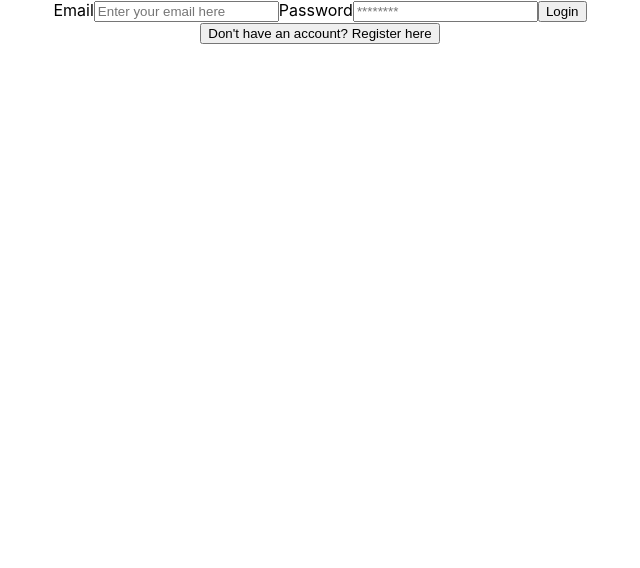
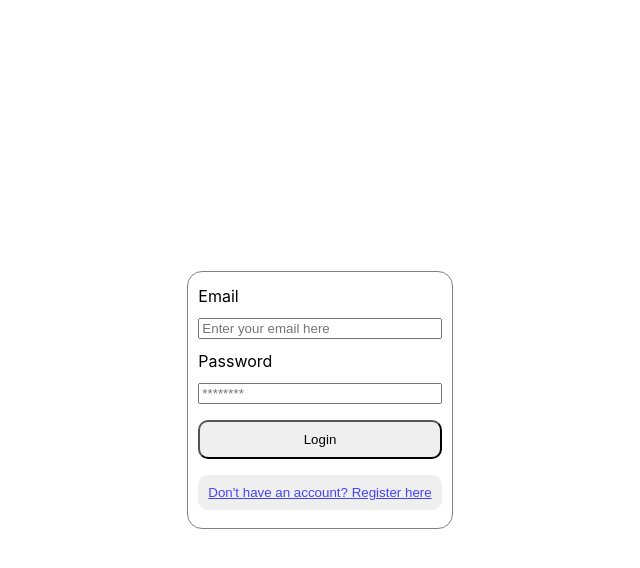
Before and after one commit to vaneetkau/tealproject, a React (Create React App) app in the folder frontend/: page / in a window 1280 px wide. Shown: the top 568 px of the page, without its empty margins (320-960 px from the left). Built offline with nearby package versions, Linux system fonts and the light colour scheme.

Commit message:
css changes

```diff
--- a/frontend/src/App.css
+++ b/frontend/src/App.css
@@ -1,38 +1,39 @@
 .App {
   text-align: center;
+  display:flex;
+  min-height: 100vh;
+  align-items: center;
+  justify-content: center;
 }
 
-.App-logo {
-  height: 40vmin;
-  pointer-events: none;
+.auth-form-container, .login-form, .register-form{
+  display: flex;
+  flex-direction: column;
+}
+.auth-form-container{
+  border: 1px solid grey;
+  padding: 10px;
+  border-radius: 15px;
 }
 
-@media (prefers-reduced-motion: no-preference) {
-  .App-logo {
-    animation: App-logo-spin infinite 20s linear;
-  }
+label {
+  text-align: left;
+  padding: 0.25rem 0;
 }
 
-.App-header {
-  background-color: #282c34;
-  min-height: 100vh;
-  display: flex;
-  flex-direction: column;
-  align-items: center;
-  justify-content: center;
-  font-size: calc(10px + 2vmin);
-  color: white;
+input{
+  margin: 0.5rem 0;
 }
 
-.App-link {
-  color: #61dafb;
+button{
+  padding: 10px;
+  border-radius: 10px;
+  margin: 0.5rem 0;
 }
 
-@keyframes App-logo-spin {
-  from {
-    transform: rotate(0deg);
-  }
-  to {
-    transform: rotate(360deg);
-  }
+.link-btn{
+  border: none;
+  background-color: none;
+  color: rgb(69, 69, 251);
+  text-decoration: underline;
 }
--- a/frontend/src/Login.jsx
+++ b/frontend/src/Login.jsx
@@ -20,8 +20,8 @@
         setPass(e.target.value);
     };
     return (
-        <>
-            <form onSubmit={handleSubmit}>
+        <div className="auth-form-container">
+            <form className="login-form" onSubmit={handleSubmit}>
                 <label htmlFor="email">Email</label>
                 <input
                     value={email}
@@ -42,7 +42,7 @@
                 />
                 <button type="submit">Login</button>
             </form>
-            <button onClick={() => props.onFormSwitch('register')}>Don't have an account? Register here</button>
-        </>
+            <button className="link-btn" onClick={() => props.onFormSwitch('register')}>Don't have an account? Register here</button>
+        </div>
     );
 };
--- a/frontend/src/Register.jsx
+++ b/frontend/src/Register.jsx
@@ -22,8 +22,8 @@
     };
 
     return(
-        <>
-            <form onSubmit={handleSubmit}>
+        <div className="auth-form-container">
+            <form className="register-form" onSubmit={handleSubmit}>
                 <label>Full Name</label>
                 <input value={name} onChange={handleEmailOnChange} name="name" id="name" placeholder="Full Name"/>
                 <label htmlFor="email">Email</label>
@@ -32,7 +32,7 @@
                 <input value={pass} onChange={handlePassOnChange} type="password" placeholder="********" id="password" name="password"/>
                 <button type="submit">Login</button>
             </form>
-            <button onClick={() => props.onFormSwitch('login')}>Already have an account? Login here</button>
-        </>
+            <button className="link-btn" onClick={() => props.onFormSwitch('login')}>Already have an account? Login here</button>
+        </div>
     )
 }
```
